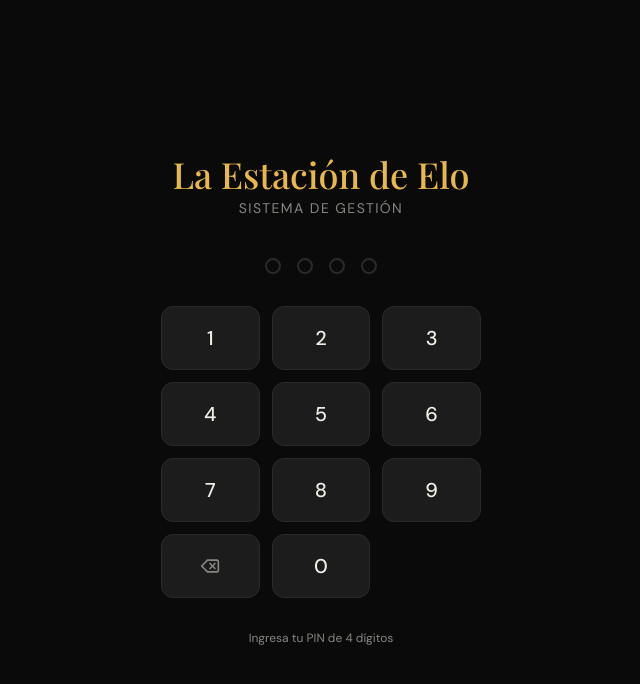
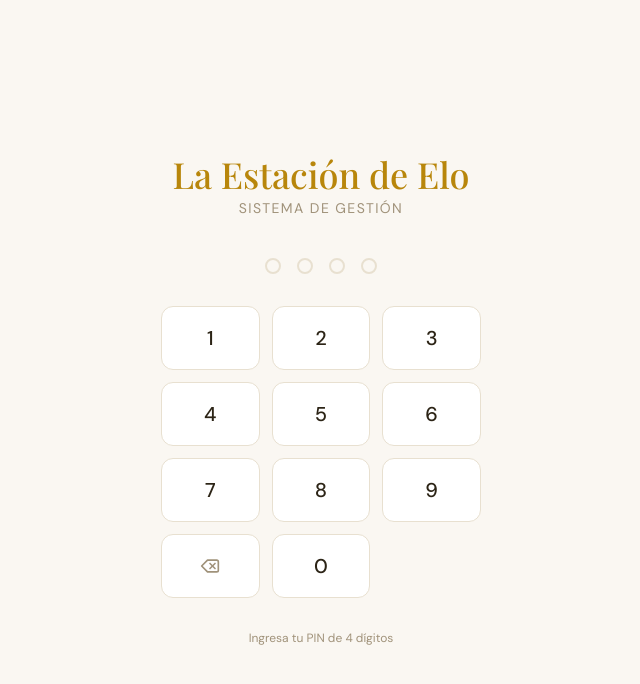
Before and after one commit to laestaciondelo-ctrl/elo-os, a React (Vite) app: page /login in a window 1280 px wide. Shown: the top 684 px of the page, without its empty margins (319-959 px from the left). Built offline with nearby package versions, Linux system fonts and the light colour scheme.

Commit message:
Update tailwind.config.js

```diff
--- a/tailwind.config.js
+++ b/tailwind.config.js
@@ -5,23 +5,33 @@ export default {
     extend: {
       colors: {
         elo: {
-          bg: '#0A0A0A',
-          surface: '#141414',
-          card: '#1C1C1C',
-          border: '#2A2A2A',
-          accent: '#E8B84B',
-          'accent-dim': '#C49A35',
-          text: '#F0EDE6',
-          muted: '#888580',
-          danger: '#E05555',
-          success: '#4CAF7D',
-          warning: '#E8A23A',
+          bg: '#FAF7F2',
+          surface: '#F5F0E8',
+          card: '#FFFFFF',
+          border: '#E8E0D0',
+          'border-dark': '#D4C9B5',
+          accent: '#B8860B',
+          'accent-dim': '#9A7009',
+          'accent-light': '#FDF3DC',
+          text: '#2C2416',
+          secondary: '#6B5B3E',
+          muted: '#A0927A',
+          danger: '#C0392B',
+          'danger-light': '#FDECEA',
+          success: '#2E7D32',
+          'success-light': '#EDF7EE',
+          warning: '#E65100',
+          'warning-light': '#FFF3E0',
         }
       },
       fontFamily: {
         display: ['"Playfair Display"', 'serif'],
         body: ['"DM Sans"', 'sans-serif'],
         mono: ['"DM Mono"', 'monospace'],
+      },
+      boxShadow: {
+        'card': '0 1px 3px rgba(0,0,0,0.08), 0 1px 2px rgba(0,0,0,0.04)',
+        'modal': '0 20px 60px rgba(0,0,0,0.15)',
       }
     }
   },
```
